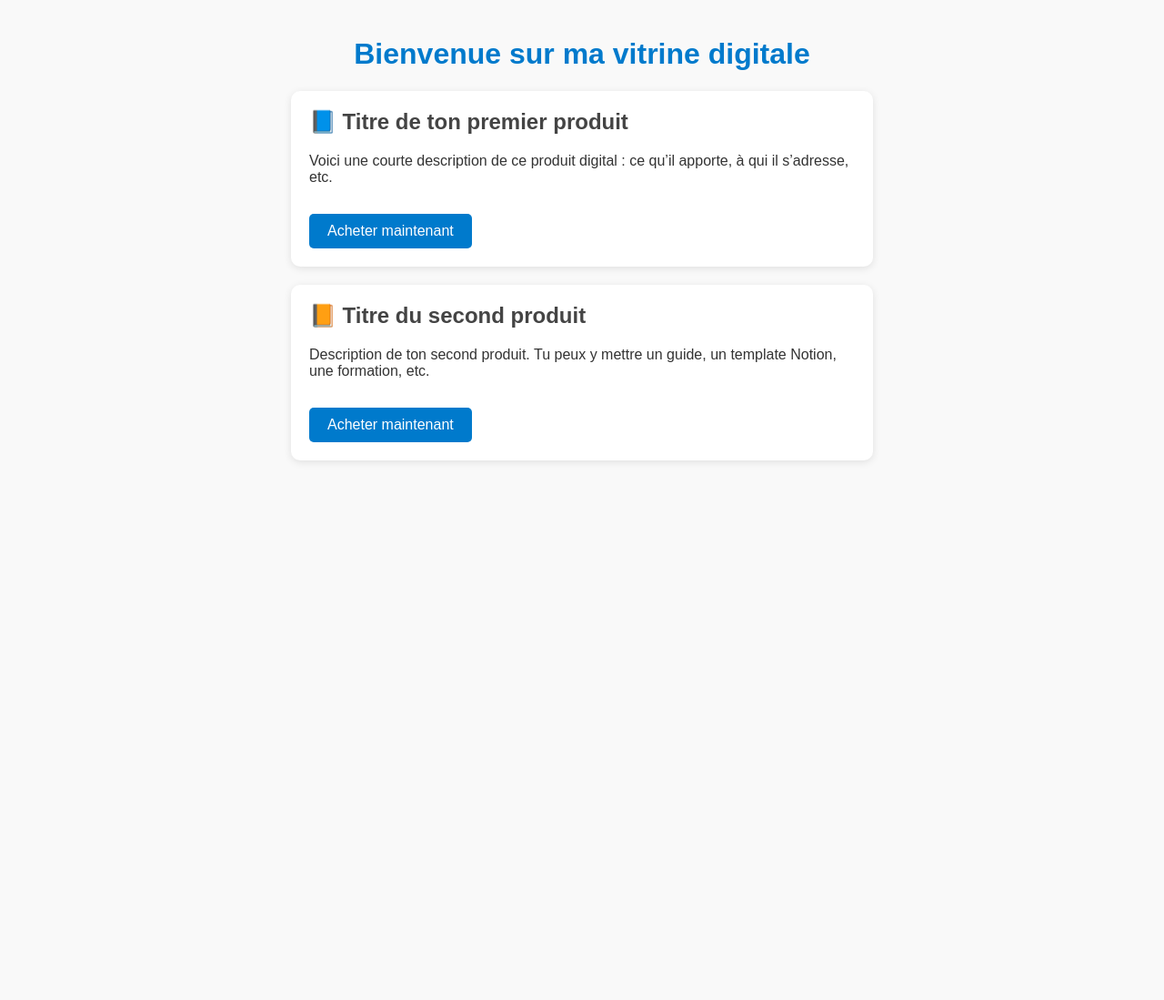
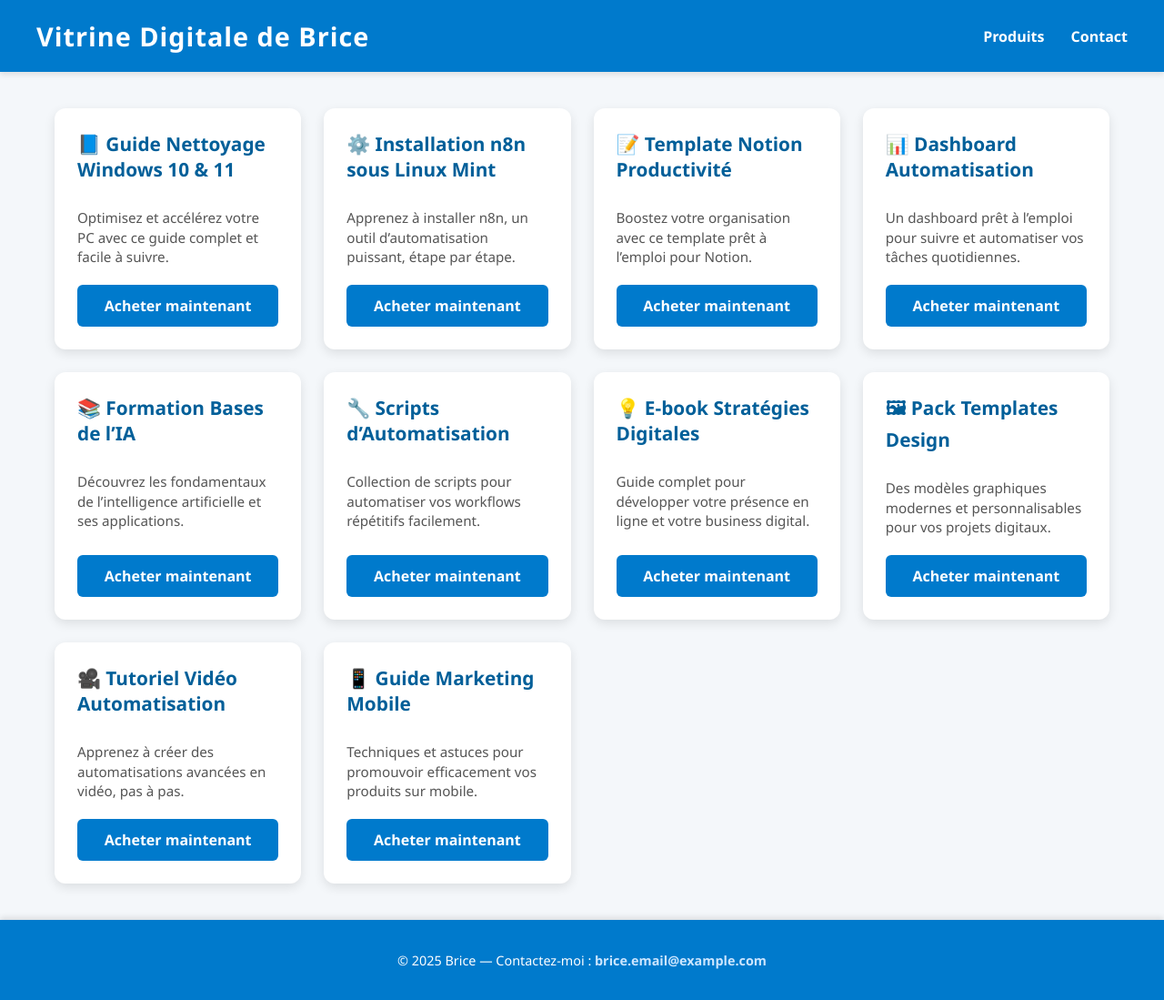
Before and after one commit to produit-digital-et-automatisation/brice-produits-digitaux, a plain HTML site: page index.html in a window 1280 px wide. Shown: the whole page at 91% size. Before the commit the page ends 800 px from the top, so only its background shows below. Drawn offline with Linux system fonts and the light colour scheme.

Commit message:
index.html

```diff
--- a/index.html
+++ b/index.html
@@ -1,63 +1,214 @@
 <!DOCTYPE html>
 <html lang="fr">
 <head>
-  <meta charset="UTF-8">
-  <meta name="viewport" content="width=device-width, initial-scale=1.0">
+  <meta charset="UTF-8" />
+  <meta name="viewport" content="width=device-width, initial-scale=1" />
   <title>Vitrine de Brice - Produits Digitaux</title>
   <style>
+    /* Reset simple */
+    * {
+      box-sizing: border-box;
+    }
+
     body {
-      font-family: Arial, sans-serif;
-      background-color: #f9f9f9;
+      font-family: 'Segoe UI', Tahoma, Geneva, Verdana, sans-serif;
+      background-color: #f4f7fa;
       margin: 0;
-      padding: 20px;
       color: #333;
+      display: flex;
+      flex-direction: column;
+      min-height: 100vh;
     }
-    h1 {
-      text-align: center;
-      color: #007acc;
+
+    header {
+      background-color: #007acc;
+      color: white;
+      padding: 20px 40px;
+      box-shadow: 0 3px 6px rgba(0,0,0,0.1);
+      display: flex;
+      justify-content: space-between;
+      align-items: center;
     }
+
+    header h1 {
+      margin: 0;
+      font-weight: 700;
+      font-size: 1.8rem;
+      letter-spacing: 1px;
+    }
+
+    nav a {
+      color: white;
+      text-decoration: none;
+      margin-left: 25px;
+      font-weight: 600;
+      transition: color 0.3s ease;
+    }
+
+    nav a:hover {
+      color: #cce6ff;
+    }
+
+    main {
+      flex-grow: 1;
+      padding: 40px 20px;
+      max-width: 1200px;
+      margin: 0 auto;
+    }
+
+    .grid-products {
+      display: grid;
+      grid-template-columns: repeat(4, 1fr);
+      gap: 25px;
+    }
+
+    @media (max-width: 992px) {
+      .grid-products {
+        grid-template-columns: repeat(3, 1fr);
+      }
+    }
+
+    @media (max-width: 600px) {
+      .grid-products {
+        grid-template-columns: repeat(2, 1fr);
+      }
+    }
+
     .product {
       background-color: #fff;
-      border-radius: 10px;
-      padding: 20px;
-      margin: 20px auto;
-      max-width: 600px;
-      box-shadow: 0 2px 8px rgba(0,0,0,0.1);
+      border-radius: 12px;
+      padding: 25px;
+      box-shadow: 0 4px 12px rgba(0,0,0,0.1);
+      display: flex;
+      flex-direction: column;
+      justify-content: space-between;
+      transition: transform 0.3s ease;
     }
+
+    .product:hover {
+      transform: translateY(-5px);
+      box-shadow: 0 8px 20px rgba(0,0,0,0.15);
+    }
+
     .product h2 {
       margin-top: 0;
-      color: #444;
+      font-size: 1.3rem;
+      color: #005f99;
     }
+
+    .product p {
+      flex-grow: 1;
+      margin: 12px 0 20px;
+      line-height: 1.4;
+      color: #555;
+      font-size: 0.95rem;
+    }
+
     .btn {
       display: inline-block;
-      padding: 10px 20px;
-      margin-top: 15px;
+      padding: 12px 20px;
       background-color: #007acc;
       color: #fff;
       text-decoration: none;
-      border-radius: 5px;
+      border-radius: 6px;
+      font-weight: 600;
+      text-align: center;
       transition: background-color 0.3s ease;
+      user-select: none;
     }
+
     .btn:hover {
       background-color: #005f99;
+    }
+
+    footer {
+      background-color: #007acc;
+      color: white;
+      padding: 20px 40px;
+      text-align: center;
+      font-size: 0.9rem;
+      box-shadow: 0 -3px 6px rgba(0,0,0,0.1);
+    }
+
+    footer a {
+      color: #cce6ff;
+      text-decoration: none;
+      font-weight: 600;
+    }
+
+    footer a:hover {
+      text-decoration: underline;
     }
   </style>
 </head>
 <body>
-  <h1>Bienvenue sur ma vitrine digitale</h1>
 
-  <div class="product">
-    <h2>📘 Titre de ton premier produit</h2>
-    <p>Voici une courte description de ce produit digital : ce qu’il apporte, à qui il s’adresse, etc.</p>
-    <a href="https://gumroad.com/l/ton-produit" target="_blank" class="btn">Acheter maintenant</a>
-  </div>
+  <header>
+    <h1>Vitrine Digitale de Brice</h1>
+    <nav>
+      <a href="#produits">Produits</a>
+      <a href="#contact">Contact</a>
+    </nav>
+  </header>
 
-  <div class="product">
-    <h2>📙 Titre du second produit</h2>
-    <p>Description de ton second produit. Tu peux y mettre un guide, un template Notion, une formation, etc.</p>
-    <a href="https://payhip.com/b/ton-produit" target="_blank" class="btn">Acheter maintenant</a>
-  </div>
+  <main>
+    <section id="produits" class="grid-products">
+      <article class="product">
+        <h2>📘 Guide Nettoyage Windows 10 & 11</h2>
+        <p>Optimisez et accélérez votre PC avec ce guide complet et facile à suivre.</p>
+        <a href="https://gumroad.com/l/ton-produit1" target="_blank" class="btn" rel="noopener">Acheter maintenant</a>
+      </article>
+      <article class="product">
+        <h2>⚙️ Installation n8n sous Linux Mint</h2>
+        <p>Apprenez à installer n8n, un outil d’automatisation puissant, étape par étape.</p>
+        <a href="https://payhip.com/b/ton-produit2" target="_blank" class="btn" rel="noopener">Acheter maintenant</a>
+      </article>
+      <article class="product">
+        <h2>📝 Template Notion Productivité</h2>
+        <p>Boostez votre organisation avec ce template prêt à l’emploi pour Notion.</p>
+        <a href="https://gumroad.com/l/ton-produit3" target="_blank" class="btn" rel="noopener">Acheter maintenant</a>
+      </article>
+      <article class="product">
+        <h2>📊 Dashboard Automatisation</h2>
+        <p>Un dashboard prêt à l’emploi pour suivre et automatiser vos tâches quotidiennes.</p>
+        <a href="https://payhip.com/b/ton-produit4" target="_blank" class="btn" rel="noopener">Acheter maintenant</a>
+      </article>
+      <article class="product">
+        <h2>📚 Formation Bases de l’IA</h2>
+        <p>Découvrez les fondamentaux de l’intelligence artificielle et ses applications.</p>
+        <a href="https://gumroad.com/l/ton-produit5" target="_blank" class="btn" rel="noopener">Acheter maintenant</a>
+      </article>
+      <article class="product">
+        <h2>🔧 Scripts d’Automatisation</h2>
+        <p>Collection de scripts pour automatiser vos workflows répétitifs facilement.</p>
+        <a href="https://payhip.com/b/ton-produit6" target="_blank" class="btn" rel="noopener">Acheter maintenant</a>
+      </article>
+      <article class="product">
+        <h2>💡 E-book Stratégies Digitales</h2>
+        <p>Guide complet pour développer votre présence en ligne et votre business digital.</p>
+        <a href="https://gumroad.com/l/ton-produit7" target="_blank" class="btn" rel="noopener">Acheter maintenant</a>
+      </article>
+      <article class="product">
+        <h2>🖼 Pack Templates Design</h2>
+        <p>Des modèles graphiques modernes et personnalisables pour vos projets digitaux.</p>
+        <a href="https://payhip.com/b/ton-produit8" target="_blank" class="btn" rel="noopener">Acheter maintenant</a>
+      </article>
+      <article class="product">
+        <h2>🎥 Tutoriel Vidéo Automatisation</h2>
+        <p>Apprenez à créer des automatisations avancées en vidéo, pas à pas.</p>
+        <a href="https://gumroad.com/l/ton-produit9" target="_blank" class="btn" rel="noopener">Acheter maintenant</a>
+      </article>
+      <article class="product">
+        <h2>📱 Guide Marketing Mobile</h2>
+        <p>Techniques et astuces pour promouvoir efficacement vos produits sur mobile.</p>
+        <a href="https://payhip.com/b/ton-produit10" target="_blank" class="btn" rel="noopener">Acheter maintenant</a>
+      </article>
+    </section>
+  </main>
 
-  <!-- Ajoute autant de blocs <div class="product"> que tu veux ici -->
+  <footer id="contact">
+    <p>© 2025 Brice — Contactez-moi : <a href="mailto:brice.email@example.com">brice.email@example.com</a></p>
+  </footer>
+
 </body>
 </html>
```
